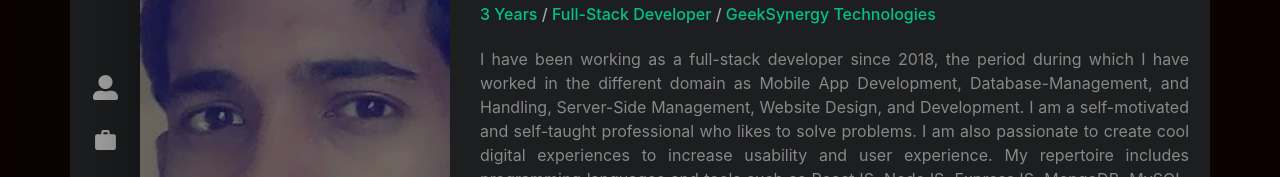
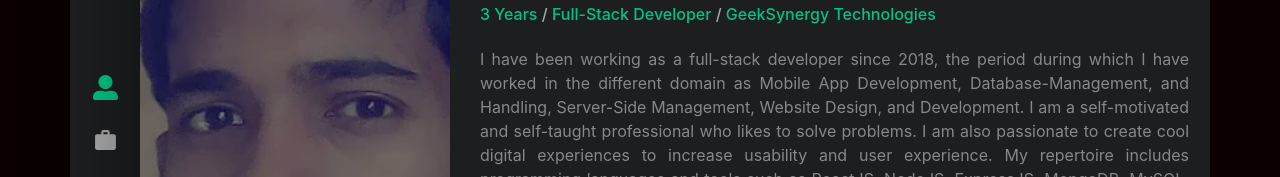
Before and after one commit to Suvam-Dawn/resume, a React (Create React App) app: page /#/about in a window 1280 px wide. Shown: the part 172-349 px from the top of the page. Built offline with nearby package versions, Linux system fonts and the light colour scheme.

Commit message:
menu item selected color defined

```diff
--- a/src/components/SideMenu.js
+++ b/src/components/SideMenu.js
@@ -7,28 +7,29 @@ import { FaAward } from 'react-icons/fa';
 import { Link } from 'react-router-dom';
 export default class SideMenu extends Component {
 	render() {
+		let location = window.location.hash;
 		return (
 			<div className="left-menu">
 				<div className={'menuBtn'}>
 					<FiMenu size={25} />
 				</div>
 				<div className={'menuList'}>
-					<Link to="/about">
+					<Link to="/about" className={location.includes('/about') ? 'active' : ''}>
 						<FaUserAlt size={25} />
 					</Link>
-					<Link to="/experience">
+					<Link to="/experience" className={location.includes('/experience') ? 'active' : ''}>
 						<MdWork size={25} />
 					</Link>
-					<Link to="/skills">
+					<Link to="/skills" className={location.includes('/skills') ? 'active' : ''}>
 						<MdSettings size={25} />
 					</Link>
-					<Link to="/education">
+					<Link to="/education" className={location.includes('/education') ? 'active' : ''}>
 						<FaUserGraduate size={25} />
 					</Link>
-					<Link to="/award">
+					<Link to="/award" className={location.includes('/award') ? 'active' : ''}>
 						<FaAward size={25} />
 					</Link>
-					<Link to="/contact">
+					<Link to="/contact" className={location.includes('/contact') ? 'active' : ''}>
 						<MdContacts size={25} />
 					</Link>
 				</div>
--- a/src/styles/general/body.scss
+++ b/src/styles/general/body.scss
@@ -416,3 +416,6 @@ li {
 	margin-right: 20px;
 	text-align: justify;
 }
+.active {
+	color: var(--menuButton) !important;
+}
```
